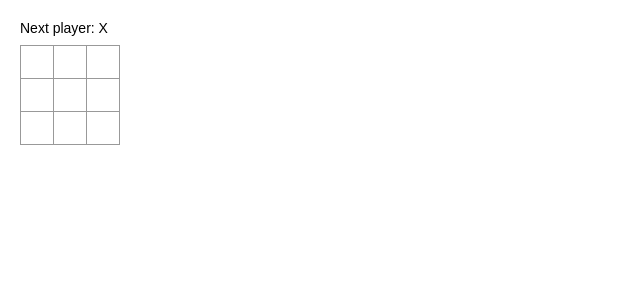
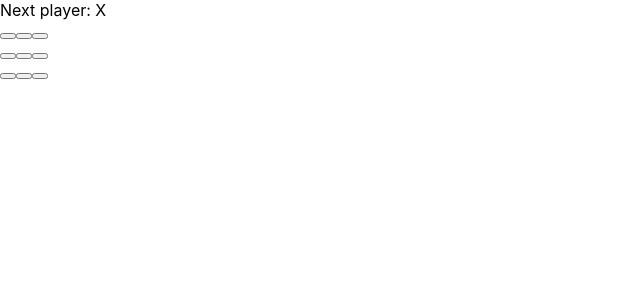
Before and after one commit to bservent/React_Game_II, a React (Create React App) app in the folder react_game/: page / in a window 1280 px wide. Shown: the top 300 px of the page, without its empty margins (0-640 px from the left). Built offline with nearby package versions, Linux system fonts and the light colour scheme.

Commit message:
state implemented

```diff
--- a/react_game/src/index.js
+++ b/react_game/src/index.js
@@ -1,22 +1,40 @@
 import React from 'react';
 import ReactDOM from 'react-dom';
 import './index.css';
-import App from './App';
-import reportWebVitals from './reportWebVitals';
 
 class Square extends React.Component {
   render() {
     return (
-      <button className="square">
-        {/* TODO */}
+      <button
+        className="square"
+        onClick={() => this.props.onClick()}
+        >
+        {this.props.value}
       </button>
     );
   }
 }
 
 class Board extends React.Component {
+  constructor(props) {
+    super(props);
+    this.state = {
+      squares: Array(9).fill(null),
+    };
+  }
+
+  handleClick(i) {
+    const squares = this.state.squares.slice();
+    squares[i] = 'X';
+    this.setState({squares: squares});
+  }
   renderSquare(i) {
-    return <Square />;
+    return (
+      <Square
+      value={this.state.squares[i]}
+      onClick={() => this.handleClick(i)}
+      />
+    );
   }
 
   render() {
@@ -26,19 +44,13 @@ class Board extends React.Component {
       <div>
         <div className="status">{status}</div>
         <div className="board-row">
-          {this.renderSquare(0)}
-          {this.renderSquare(1)}
-          {this.renderSquare(2)}
+          {this.renderSquare(0)}{this.renderSquare(1)}{this.renderSquare(2)}
         </div>
         <div className="board-row">
-          {this.renderSquare(3)}
-          {this.renderSquare(4)}
-          {this.renderSquare(5)}
+          {this.renderSquare(3)}{this.renderSquare(4)}{this.renderSquare(5)}
         </div>
         <div className="board-row">
-          {this.renderSquare(6)}
-          {this.renderSquare(7)}
-          {this.renderSquare(8)}
+          {this.renderSquare(6)}{this.renderSquare(7)}{this.renderSquare(8)}
         </div>
       </div>
     );
```
